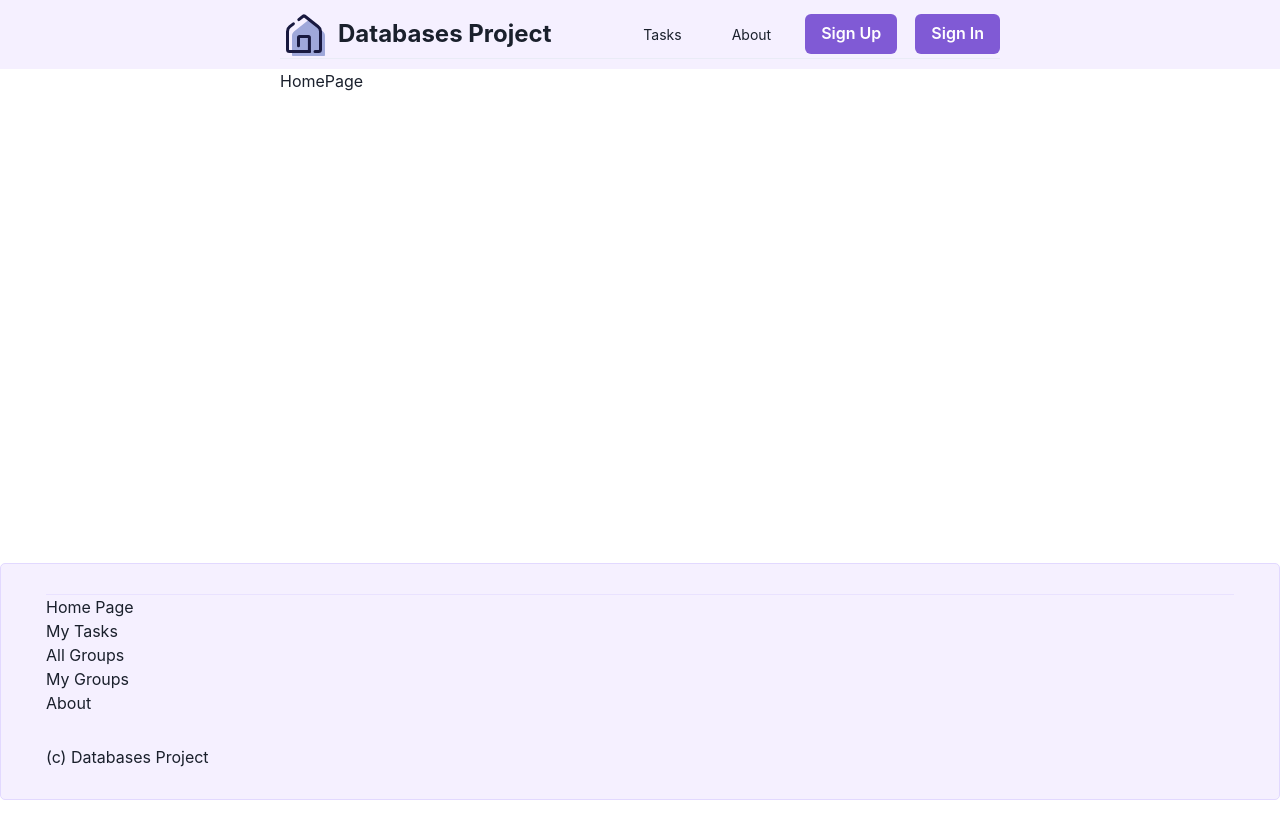
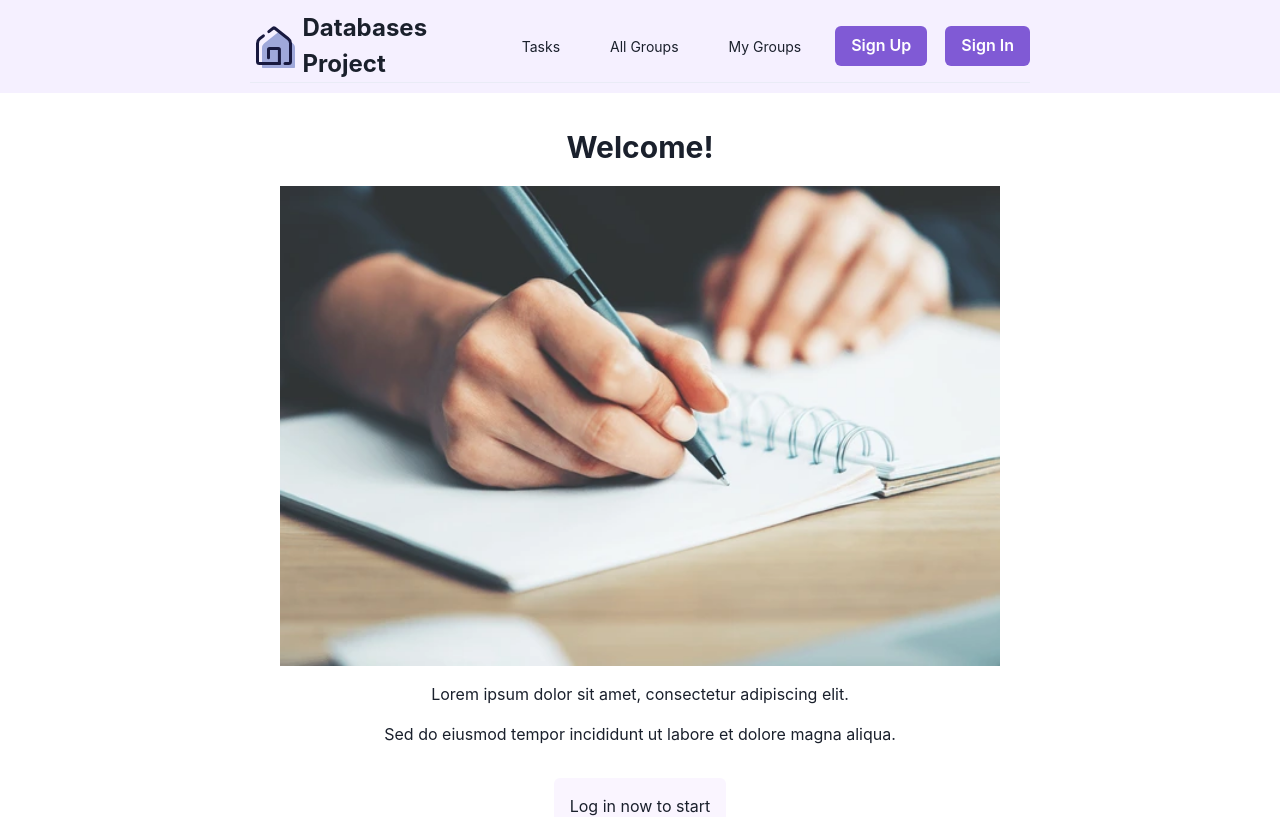
Before and after one commit to biggujo/databases-fullstack-project, a React (Vite) app in the folder frontend/: page / in a window 1280 px wide. Shown: the top 817 px of the page. Built offline with nearby package versions, Linux system fonts and the light colour scheme.

Commit message:
Fix header + Add Homepage (#30)

```diff
--- a/frontend/src/components/App/App.jsx
+++ b/frontend/src/components/App/App.jsx
@@ -1,5 +1,5 @@
 import { Route, Routes } from 'react-router-dom';
-import { AboutPage, HomePage } from '../../pages/index.js';
+import { HomePage } from '../../pages/index.js';
 import Layout from '../Layout/index.js';
 import SignInForm from '../../pages/SignInForm.jsx';
 import SignUpForm from '../../pages/SignUpForm.jsx';
@@ -15,7 +15,6 @@ function App() {
   return (<Routes>
     <Route path={'/'} element={<Layout />}>
       <Route index element={<HomePage />} />
-      <Route path={'about'} element={<AboutPage />} />
       <Route path={'tasks'} element={<PrivateRoute component={<TasksPage />}
                                                    redirectTo={'/signin'} />} />
       <Route path={'signin'} element={<ProtectedRoute component={<SignInForm />}
--- a/frontend/src/components/Layout/Layout.jsx
+++ b/frontend/src/components/Layout/Layout.jsx
@@ -20,14 +20,15 @@ function Header() {
   const [isTasksHovered, setIsTasksHovered] = useState(false);
   const [isAboutHovered, setIsAboutHovered] = useState(false);
 
-  return (<header style={{
+  return (
+    <header style={{
       width: '100%',
       padding: '10px 0',
       backgroundColor: '#f5f0ff',
     }}>
       <Box style={{
         marginInline: 'auto',
-      width: '720px',
+        width: '780px',
       }}>
         <Flex justify="space-between" align="center">
           <Flex align="center">
@@ -40,11 +41,9 @@ function Header() {
               transition="transform 0.3s ease-in-out"
               style={{ transform: isHomeHovered ? 'scale(1.1)' : 'scale(1)' }}
             >
-            <Image src="img\home-icon.svg" alt="Home Icon"
-                   marginRight="10px" />
+              <Image src="img\home-icon.svg" alt="Home Icon" marginRight="10px" />
             </Link>
-          <Text fontSize="2xl" fontWeight="bold" marginRight="10px">Databases
-            Project</Text>
+            <Text fontSize="2xl" fontWeight="bold" marginRight="10px">Databases Project</Text>
           </Flex>
           <Flex as={'nav'} align="center" gap={2}>
             <Link
@@ -67,7 +66,7 @@ function Header() {
             </Link>
             <Link
               as={ReactRouterLink}
-            to="/about"
+              to="/groups"
               marginRight="10px"
               _hover={{
                 textDecoration: 'none',
@@ -80,8 +79,28 @@ function Header() {
               transition="background-color 0.3s ease-in-out"
               borderRadius="md"
               padding="0.5rem 1rem"
+              style={{ whiteSpace: 'nowrap' }}
             >
-            About
+              All Groups
+            </Link>
+            <Link
+              as={ReactRouterLink}
+              to="/my-groups"
+              marginRight="10px"
+              _hover={{
+                textDecoration: 'none',
+                backgroundColor: isAboutHovered ? 'purple.200' : 'blue.500',
+                color: '#fff',
+              }}
+              fontSize="sm"
+              onMouseEnter={() => setIsAboutHovered(true)}
+              onMouseLeave={() => setIsAboutHovered(false)}
+              transition="background-color 0.3s ease-in-out"
+              borderRadius="md"
+              padding="0.5rem 1rem"
+              style={{ whiteSpace: 'nowrap' }}
+            >
+              My Groups
             </Link>
             {isLoggedIn && <>
               <Flex alignItems={'center'} gap={2}>
@@ -180,9 +199,6 @@ export default function Layout() {
           <Text>
             <Link as={ReactRouterLink} to="/my-groups">My Groups</Link>
           </Text>
-    	<Text>
-      	<Link as={ReactRouterLink} to="/about">About</Link>
-    	</Text>
           <Text marginTop="30px">(c) Databases Project</Text>
         </Flex>
       </footer>
--- a/frontend/src/pages/AboutPage.jsx
+++ /dev/null
@@ -1,5 +0,0 @@
-import React from 'react';
-
-export default function AboutPage() {
-  return (<div>AboutPage</div>);
-}
--- a/frontend/src/pages/HomePage.jsx
+++ b/frontend/src/pages/HomePage.jsx
@@ -1,5 +1,37 @@
 import React from 'react';
+import { Box, Flex, Image, Text, Button } from '@chakra-ui/react';
+import { Link as ReactRouterLink } from 'react-router-dom';
+import handsImage from '../../img/hands.webp';
+import { useSelector } from 'react-redux';
+import { selectAuthIsLoggedIn, selectAuthUser } from '../redux/auth/selectors.js';
 
 export default function HomePage() {
-  return (<div>HomePage</div>);
+  const isLoggedIn = useSelector(selectAuthIsLoggedIn);
+  const { username } = useSelector(selectAuthUser);
+
+  return (
+    <Box>
+      <Flex direction="column" align="center" mt={8}>
+        <Text fontSize="3xl" fontWeight="bold" mb={4}>Welcome!</Text>
+        <Image src={handsImage} alt="Hands" width="100%" mb={4} />
+        <Text mb={4}>Lorem ipsum dolor sit amet, consectetur adipiscing elit.</Text>
+        <Text mb={8}>Sed do eiusmod tempor incididunt ut labore et dolore magna aliqua.</Text>
+        {isLoggedIn ? (
+          <Flex direction="column" align="center" p={4} bg="purple.50" borderRadius="md" mb={4}>
+            <Text fontSize="xl" fontWeight="bold" mb={2}>Hello, {username}</Text>
+            <Text mb={4}>How are you doing?</Text>
+            <Flex>
+              <Button as={ReactRouterLink} to="/tasks" colorScheme="purple" mr={4}>My tasks</Button>
+              <Button as={ReactRouterLink} to="/my-groups" colorScheme="purple">My groups</Button>
+            </Flex>
+          </Flex>
+        ) : (
+          <Flex direction="column" align="center" p={4} bg="purple.50" borderRadius="md" mb={4}>
+            <Text mb={4}>Log in now to start</Text>
+            <Button as={ReactRouterLink} to="/signin" colorScheme="purple">Log in</Button>
+          </Flex>
+        )}
+      </Flex>
+    </Box>
+  );
 }
--- a/frontend/src/pages/index.js
+++ b/frontend/src/pages/index.js
@@ -1,2 +1 @@
 export { default as HomePage } from './HomePage.jsx';
-export { default as AboutPage } from './AboutPage.jsx';
```
Also changed, not shown: frontend/img/hands.webp (added). Lines whose indentation alone changed are shown as unchanged.
